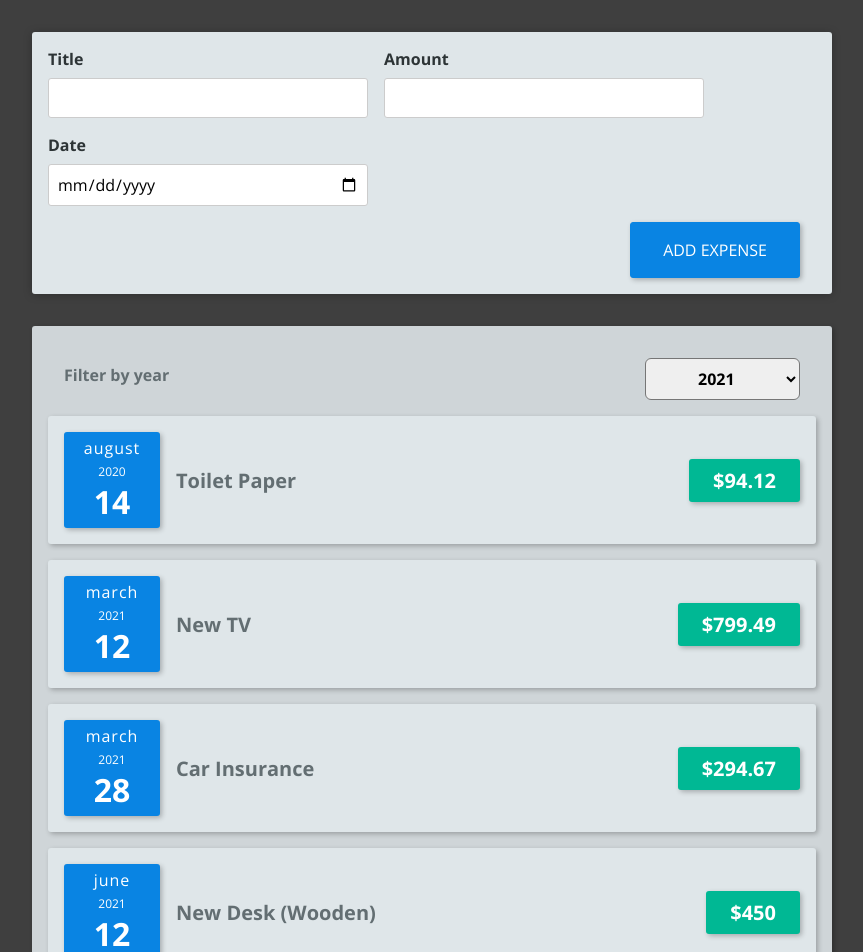
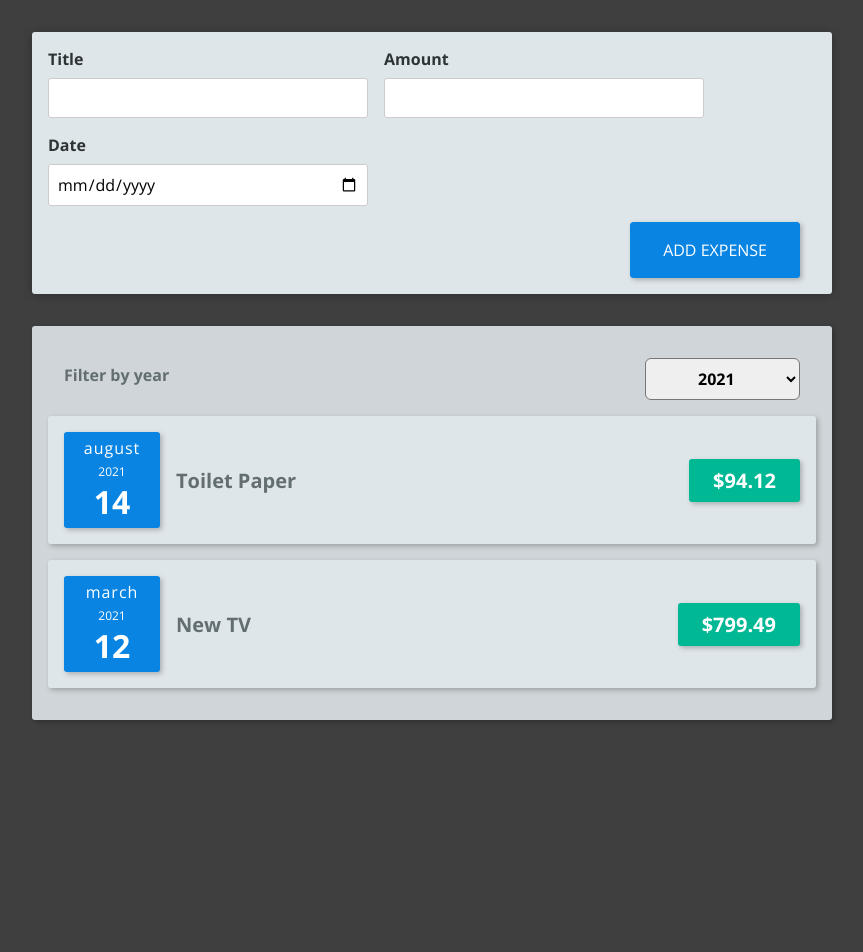
Before and after one commit to unclekoin/expenses-app, a React (Create React App) app: page / in a window 1280 px wide. Shown: the top 952 px of the page, without its empty margins (208-1071 px from the left). After the commit the page ends 800 px from the top, so only its background shows below. Built offline with nearby package versions, Linux system fonts and the light colour scheme.

Commit message:
feat: add filter by date

```diff
--- a/src/App.js
+++ b/src/App.js
@@ -1,40 +1,43 @@
-import React from "react";
+import React, { useState } from "react";
 import NewExpense from "./components/NewExpense/NewExpense";
 import Expenses from "./components/Expenses/Expenses";
 
-const App = () => {
-
-  const expenses = [
+const DUMMY_EXPENSES = [
   {
     id: 'e1',
     title: 'Toilet Paper',
     amount: 94.12,
-      date: new Date(2020, 7, 14),
+    date: new Date(2021, 7, 14),
   },
   {id: 'e2', title: 'New TV', amount: 799.49, date: new Date(2021, 2, 12)},
   {
     id: 'e3',
     title: 'Car Insurance',
     amount: 294.67,
-      date: new Date(2021, 2, 28),
+    date: new Date(2020, 2, 28),
   },
   {
     id: 'e4',
     title: 'New Desk (Wooden)',
     amount: 450,
-      date: new Date(2021, 5, 12),
+    date: new Date(2019, 5, 12),
   },
 ];
 
-  const addExpenseHandler = (expenses) => {
-    console.log('From App.js')
-    console.log(expenses)
+const App = () => {
+
+  const [expenses, setExpenses] = useState(DUMMY_EXPENSES)
+
+  const addExpenseHandler = (expense) => {
+    setExpenses(prevExpenses => {
+      return [expense, ...prevExpenses]
+    })
   }
 
   return (
     <div>
       <NewExpense onAddExpense={addExpenseHandler}/>
-      <Expenses items={expenses} />
+      <Expenses items={expenses}/>
     </div>
   )
 }
--- a/src/components/Expenses/Expenses.js
+++ b/src/components/Expenses/Expenses.js
@@ -1,40 +1,35 @@
-import React, { useState } from "react";
+import React, {useState} from "react";
 import ExpensesFilter from "./ExpensesFilter";
 import ExpenseItem from "./ExpenseItem";
 import Card from "../UI/Card";
 import "./Expenses.css";
 
-const Expenses = ({ items }) => {
+const Expenses = ({items}) => {
   const [filteredYear, setFilteredYear] = useState('2021');
 
   const filterChangeHandler = (selectedYear) => {
     setFilteredYear(selectedYear);
   }
 
+  const filteredExpenses = items.filter((expense) => {
+    return expense.date.getFullYear().toString() === filteredYear;
+  })
+
   return (
-      <Card className="expenses">
-        <ExpensesFilter selected={ filteredYear } onChangeFilter={ filterChangeHandler }/>
+    <Card className="expenses">
+      <ExpensesFilter
+        selected={filteredYear}
+        onChangeFilter={filterChangeHandler}
+      />
+      {filteredExpenses.map(({id, title, amount, date}) => (
         <ExpenseItem
-          title={items[0].title}
-          amount={items[0].amount}
-          date={items[0].date}
+          key={id}
+          title={title}
+          amount={amount}
+          date={date}
         />
-        <ExpenseItem
-          title={items[1].title}
-          amount={items[1].amount}
-          date={items[1].date}
-        />
-        <ExpenseItem
-          title={items[2].title}
-          amount={items[2].amount}
-          date={items[2].date}
-        />
-        <ExpenseItem
-          title={items[3].title}
-          amount={items[3].amount}
-          date={items[3].date}
-        />
-      </Card>
+      ))}
+    </Card>
   )
 }
 
```
Also changed, not shown: src/components/Expenses/ExpensesFilter.js (+6 -6 lines). Lines whose indentation alone changed are shown as unchanged.
